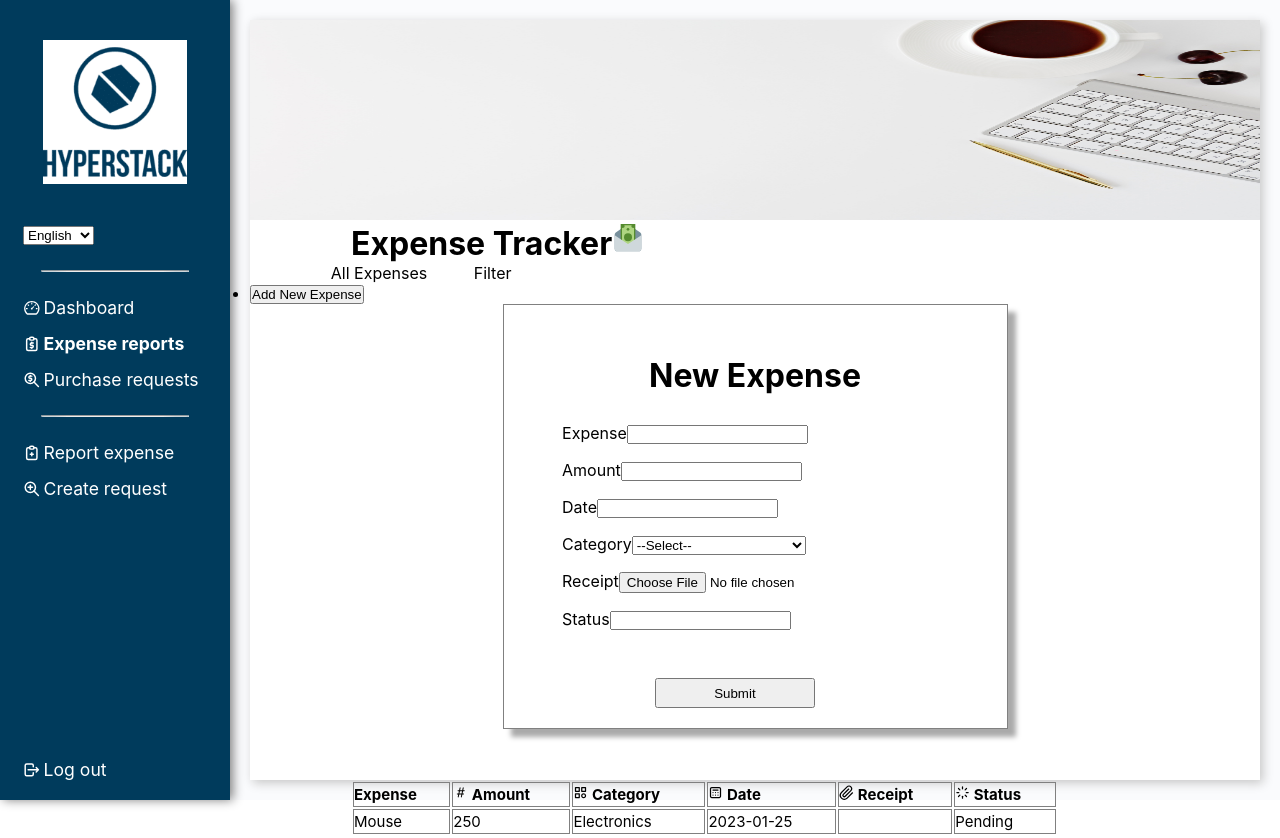
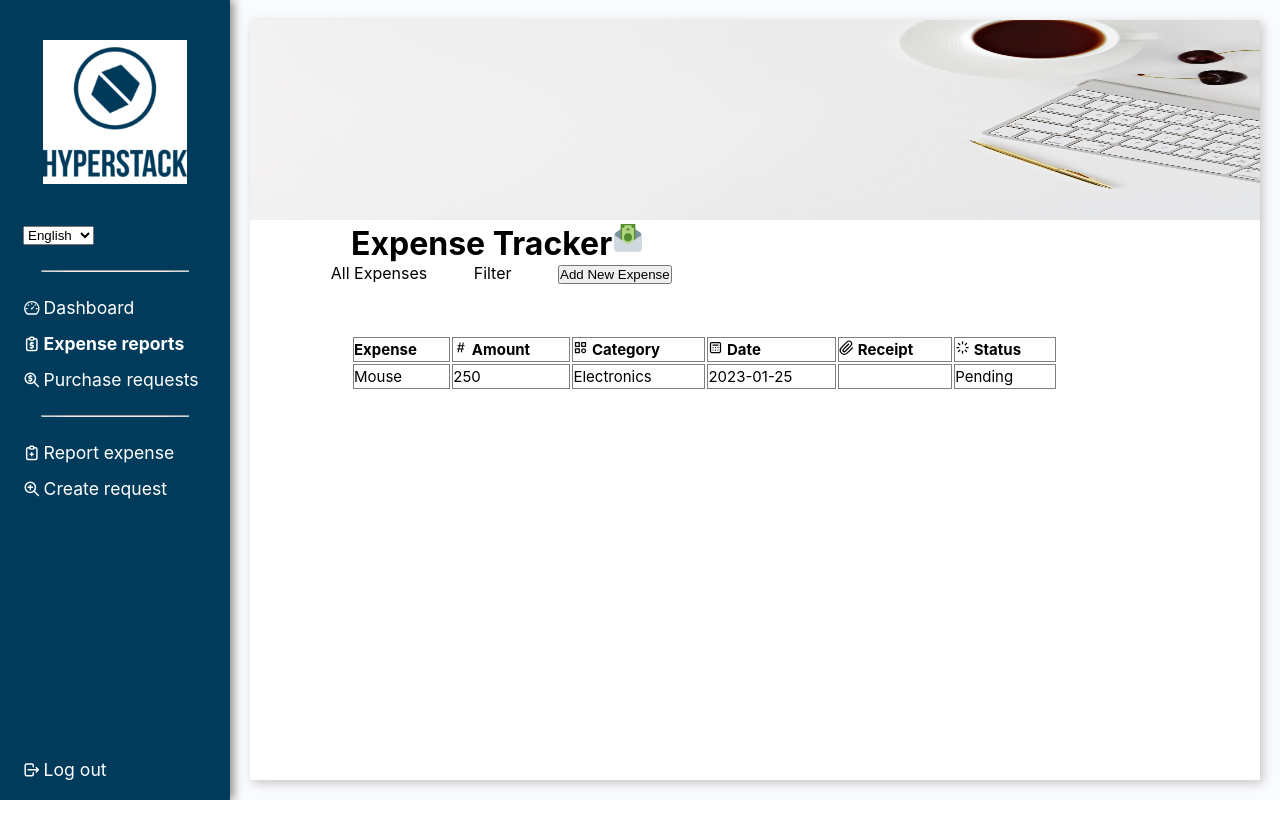
Before and after one commit to Priya-Pdh/ExpenseApp, a React (Create React App) app: page /expensepage in a window 1280 px wide. After the commit the page ends 800 px from the top, so only its background shows below. Built offline with nearby package versions, Linux system fonts and the light colour scheme.

Commit message:
added new-expense-form as a popup (#26)

```diff
--- a/src/components/NewExpense/index.tsx
+++ b/src/components/NewExpense/index.tsx
@@ -39,10 +39,8 @@ export default function NewExpense(props: Props) {
     <>
       <div className="new_expense_container">
         <h1 className="new_expense_heading">New Expense</h1>
-
         <form onSubmit={onSubmit}>
           <div className="form_container">
-
             <label className="form_input">
               Expense
               <input
--- a/src/pages/ExpensePage/index.tsx
+++ b/src/pages/ExpensePage/index.tsx
@@ -11,6 +11,8 @@ import NewExpense from '../../components/NewExpense';
 
 export default function ExpensePage() {
   const [newExpenseList, setNewExpenseList] = useState([] as NewExpenseProps[]);
+  const [showForm, setShowForm] = useState(false);
+
   const { t } = useTranslation();
 
   const addNewExpense = (data: NewExpenseProps) => {
@@ -27,13 +29,12 @@ export default function ExpensePage() {
         <ul className="filters">
           <li className="filters_list">{t('all_expenses')}</li>
           <li className="filters_list">{t('filter')}</li>
-        </ul>
-        <ul>
           <li>
-            <button>Add New Expense</button>
+            <button onClick={() => setShowForm(!showForm)}>Add New Expense</button>
           </li>
         </ul>
-        <NewExpense onClick={addNewExpense} />
+        {showForm && <NewExpense onClick={addNewExpense} />}
+
         <ExpenseList expenseList={newExpenseList} />
       </main>
     </div>
```
